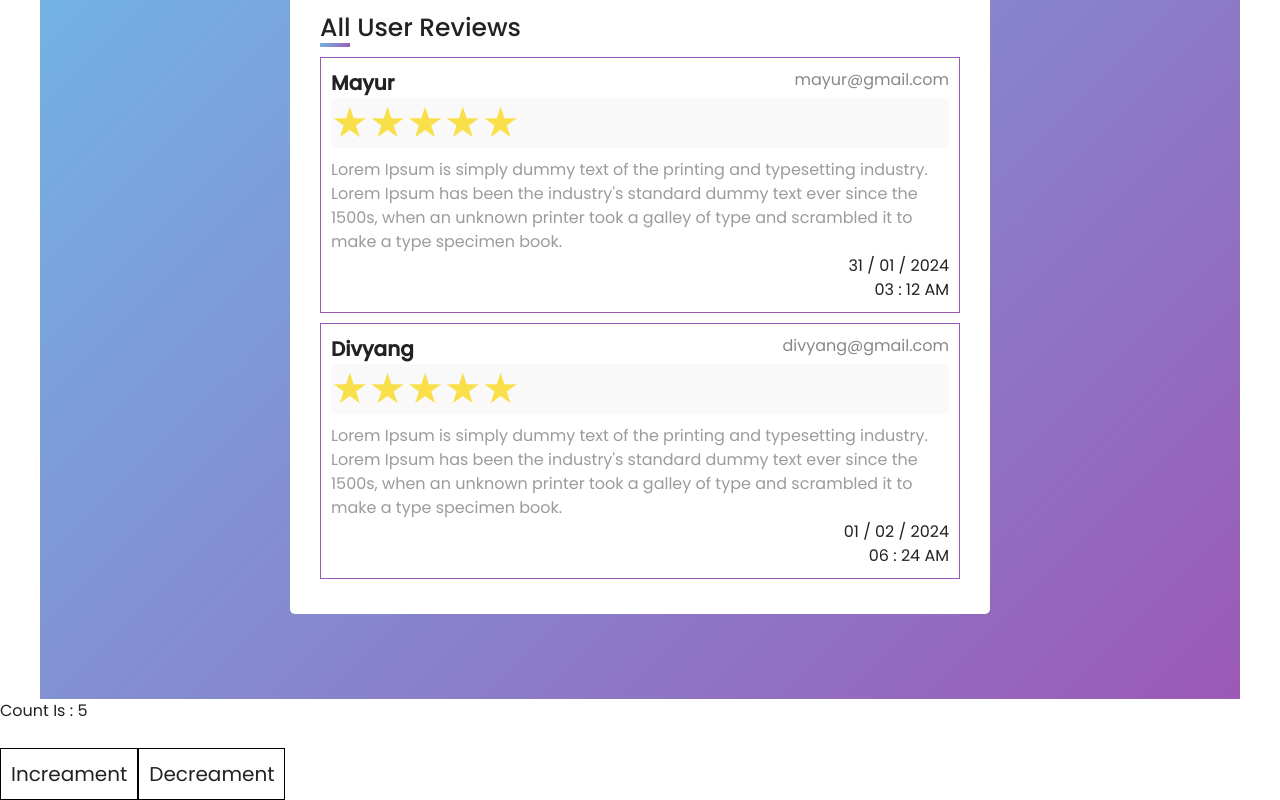
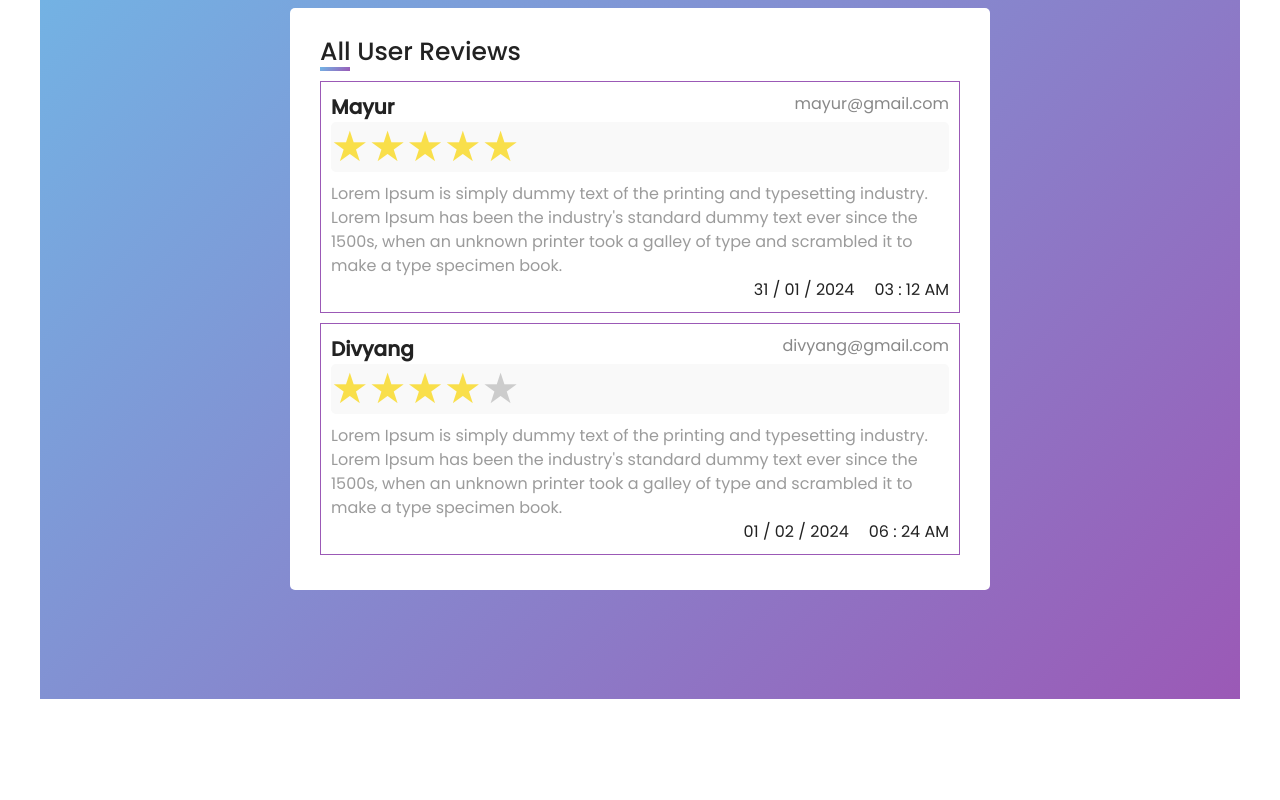
Before and after one commit to mayurhapani/reactprotailwind, a React (Vite) app: page / in a window 1280 px wide. Shown: the part 901-1701 px from the top of the page. After the commit the page ends 1600 px from the top, so only its background shows below. Built offline with nearby package versions, Linux system fonts and the light colour scheme.

Commit message:
push data to mac book 2010 for changes

```diff
--- /dev/null
+++ b/src/ContextAPI2/Counter1.jsx
@@ -0,0 +1,12 @@
+import React from "react";
+
+const Counter1 = () => {
+  return (
+    <>
+      <button>Increament</button>
+      <button>Decreament</button>
+    </>
+  );
+};
+
+export default Counter1;
--- /dev/null
+++ b/src/ContextAPI2/Counter2MainPage.jsx
@@ -0,0 +1,13 @@
+import React from "react";
+import Counter1 from "./Counter1";
+
+const Counter2MainPage = () => {
+  return (
+    <>
+      <h1>Count Is : 0</h1>
+      <Counter1 />
+    </>
+  );
+};
+
+export default Counter2MainPage;
--- /dev/null
+++ b/src/ContextAPI2/context/Counter2.jsx
@@ -0,0 +1,3 @@
+import { createContext, useState } from "react";
+
+export const counterContext2 = createContext(null);
--- a/src/PR4/PR4.jsx
+++ b/src/PR4/PR4.jsx
@@ -39,7 +39,7 @@ export default function PR4() {
     {
       uName: "Divyang",
       uEmail: "divyang@gmail.com",
-      rating: "5",
+      rating: "4",
       uComment:
         "Lorem Ipsum is simply dummy text of the printing and typesetting industry. Lorem Ipsum has been the industry's standard dummy text ever since the 1500s, when an unknown printer took a galley of type and scrambled it to make a type specimen book. ",
       uDate: {
@@ -180,8 +180,12 @@ export default function PR4() {
                 <p className="userComment">{user.uComment}</p>
 
                 <div className="uDate">
-                  {user.uDate.newDay} / {user.uDate.month} / {user.uDate.year} <br />
-                  {user.uDate.hours} : {user.uDate.minutes} {user.uDate.ampm}
+                  <span>
+                    {user.uDate.newDay} / {user.uDate.month} / {user.uDate.year}
+                  </span>
+                  <span className="ps-5">
+                    {user.uDate.hours} : {user.uDate.minutes} {user.uDate.ampm}
+                  </span>
                 </div>
               </div>
             </>
```
Also changed, not shown: src/main.jsx (+5 -2 lines).
